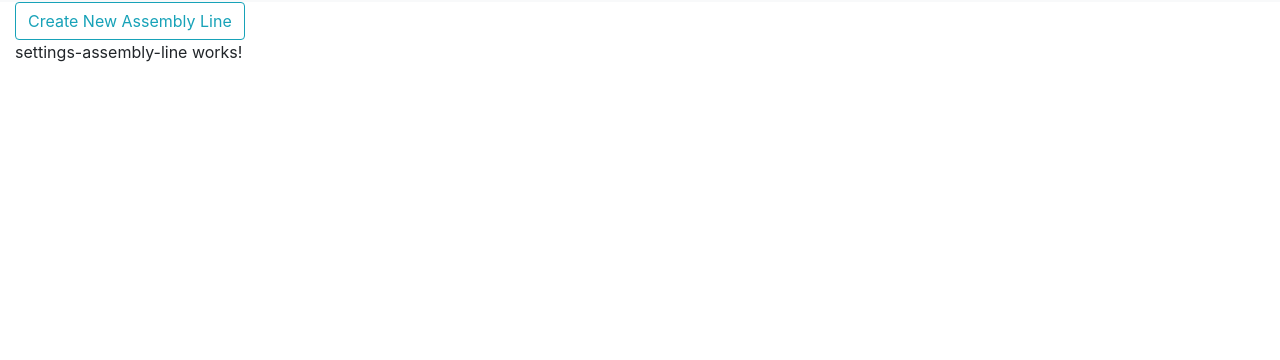
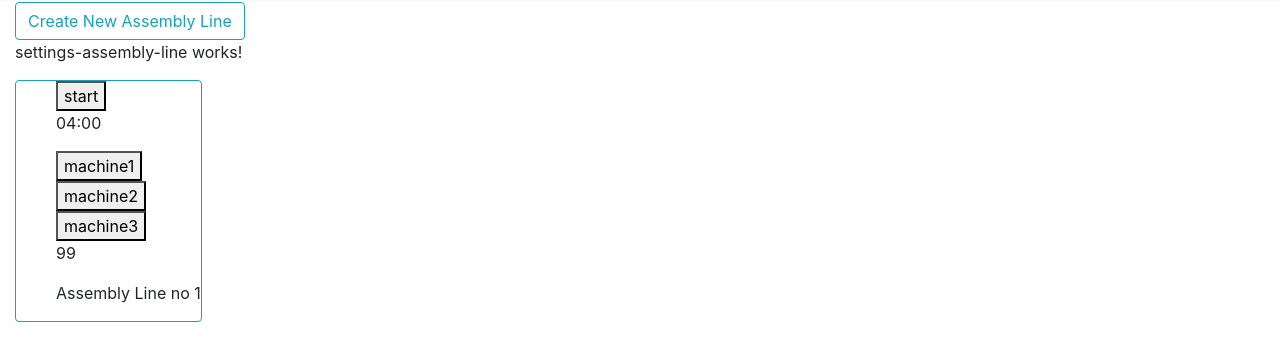
Before and after one commit to JungleeBHAALU/AssemblyLineManagementSys, an Angular app: page / in a window 1280 px wide. Shown: the part 314-674 px from the top of the page. Built offline with nearby package versions, Linux system fonts and the light colour scheme.

Commit message:
assemblyline added in status

```diff
--- a/src/app/settings/settings-assembly-line/settings-assembly-line.component.css
+++ b/src/app/settings/settings-assembly-line/settings-assembly-line.component.css
@@ -0,0 +1,8 @@
+.fitToContent {
+            /* background: crimson;
+            position: absolute;  */
+            width:fit-content;
+            height:fit-content;
+            /* left: 0;
+            top: 50%;  */
+        }
--- a/src/app/settings/settings-assembly-line/settings-assembly-line.component.html
+++ b/src/app/settings/settings-assembly-line/settings-assembly-line.component.html
@@ -1 +1,12 @@
 <p>settings-assembly-line works!</p>
+<span>
+        <div class="border border-info fitToContent rounded">
+            <ul style="list-style-type:none;">
+                <li><div><button>start</button></div></li>
+                <li><div><div><p>04:00</p></div></div></li>
+                <li *ngFor="let machine of MachineArr"><button>{{machine}}</button></li>
+                <li><div><p>{{ProductCount}}</p></div></li>
+                <li><div><p>Assembly Line no {{AssemblyLineName}}</p></div></li>
+            </ul>
+        </div>
+</span>
--- a/src/app/settings/settings-assembly-line/settings-assembly-line.component.ts
+++ b/src/app/settings/settings-assembly-line/settings-assembly-line.component.ts
@@ -7,6 +7,9 @@ import { Component, OnInit } from '@angular/core';
 })
 export class SettingsAssemblyLineComponent implements OnInit {
 
+  MachineArr:string[]=["machine1","machine2","machine3"];
+  AssemblyLineName:string='1';
+  ProductCount:number=99;
   constructor() { }
 
   ngOnInit(): void {
```
